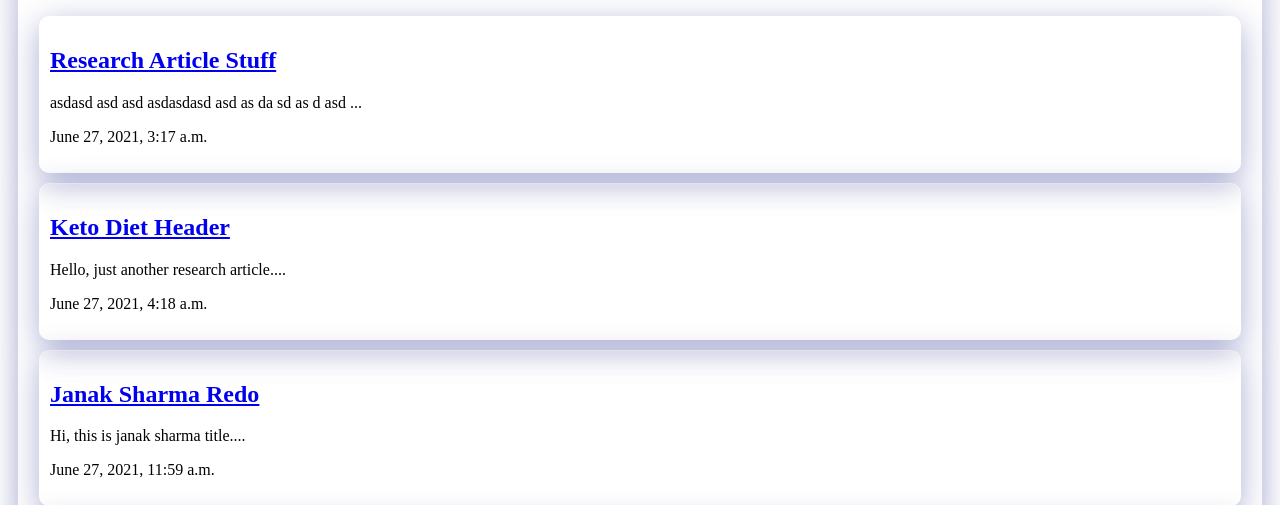
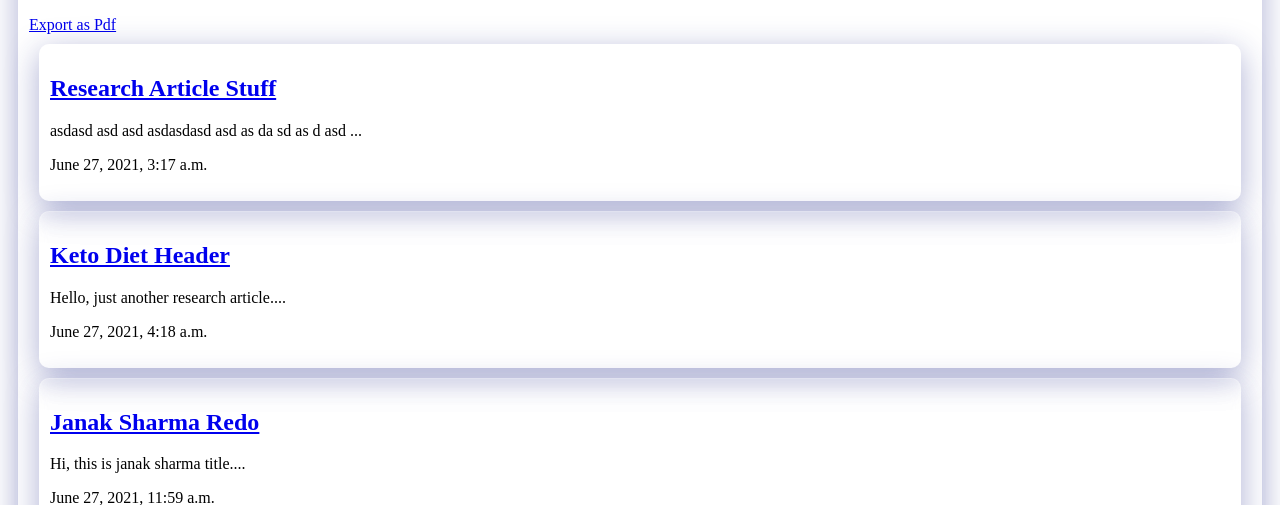
Before and after one commit to mnjkhtri/Publication-Repository, a Django app: page / in a window 1280 px wide. Shown: the part 73-578 px from the top of the page. Run offline with Django 3.2, Linux system fonts and the light colour scheme; data comes from the database, SQL or seed files in the repository.

Commit message:
added pdf export

```diff
--- a/DjangoBlog/articles/templates/articleslist.htm
+++ b/DjangoBlog/articles/templates/articleslist.htm
@@ -1,5 +1,6 @@
 {% extends 'base_layout.html' %}
 {% block content %}
+    <a href="{% url 'article:export-pdf'%}">Export as Pdf</a>
 
     <div class='articles'>
         {%for article in articles%}
--- a/DjangoBlog/articles/urls.py
+++ b/DjangoBlog/articles/urls.py
@@ -23,6 +23,7 @@ app_name = 'article'
 urlpatterns = [
     path('create/',views.article_create,name='create'),
     path('',views.article_list,name='list'),
+    path('export-pdf', views.html_to_pdf_view , name="export-pdf"),
     url('(?P<slug>[\w-]+)',views.article_detail,name='detail'), #name catching block in the url
 
 ]
--- a/DjangoBlog/articles/views.py
+++ b/DjangoBlog/articles/views.py
@@ -1,17 +1,75 @@
 
-from django.http.response import HttpResponse
+from django.http.response import FileResponse, HttpResponse
 from django.shortcuts import redirect, render
 from .models import Article
 from django.contrib.auth.decorators import login_required
 from .import forms
 
 import bibtexparser
-# Create your views here.
 
+#import for pdf export--------------------
+from django.core.files.storage import FileSystemStorage
+from django.http import HttpResponse
+from io import BytesIO
+
+from reportlab.platypus import SimpleDocTemplate, Paragraph, Spacer
+from reportlab.lib.styles import getSampleStyleSheet
+from reportlab.lib.units import inch
+from reportlab.pdfgen import canvas
+
+def html_to_pdf_view(request):
+    articles =Article.objects.all().order_by('-date')
+    response = HttpResponse(content_type='application/pdf')
+    response['Content-Disposition'] = 'inline; filename="mypdf.pdf"'
+
+    buffer = BytesIO()
+    p = canvas.Canvas(buffer)
+    textobject = p.beginText()
+    textobject.setTextOrigin(inch, 2.5*inch)
+
+    for article in articles:
+        textobject.setFont("Helvetica-Bold", 25)
+        textobject.textLine(article.title)
+        textobject.setFont("Helvetica", 14)
+        textobject.textLine(article.body)
+    p.drawText(textobject)
+    # x = 0.5*inch
+    # y = 2.7*inch
+    # for article in articles:
+    #     p.setFont("Helvetica-Bold", 30)
+    #     p.drawString(x,y,article.title)
+    #     y = y-33
+    #     p.setFont("Helvetica", 20)
+    #     p.drawString(x,y,article.body)
+    #     y = y-22
+    # Start writing the PDF here
+    # for article in articles:
+    #     p.setFont("Helvetica-Bold",30,leading=10)
+    #     p.drawString(0, y,article.title+'\n')
+    #     y=y-20
+    #     p.setFont("Helvetica",20,leading=10)
+    #     p.drawString(0,y,article.body+'\n')
+    #     y=y-40
+
+    # End writing
+
+    p.showPage()
+    p.save()
+    buffer.seek(0)
+
+    # pdf = buffer.getvalue()
+    # buffer.close()
+    # response.write(pdf)
+
+    return FileResponse(buffer, as_attachment=False,filename="mypage.pdf")
+#-------------pdf export ends here-----------------------------------------------
 
 def biptexParser(f):
     bib_database = bibtexparser.load(f)
     return bib_database.entries[0] #returns dict
+
+
+
 
 
 def article_list(request):
```
Also changed, not shown: DjangoBlog/articles/templates/pdf_template.html (added, +16 -0 lines).
